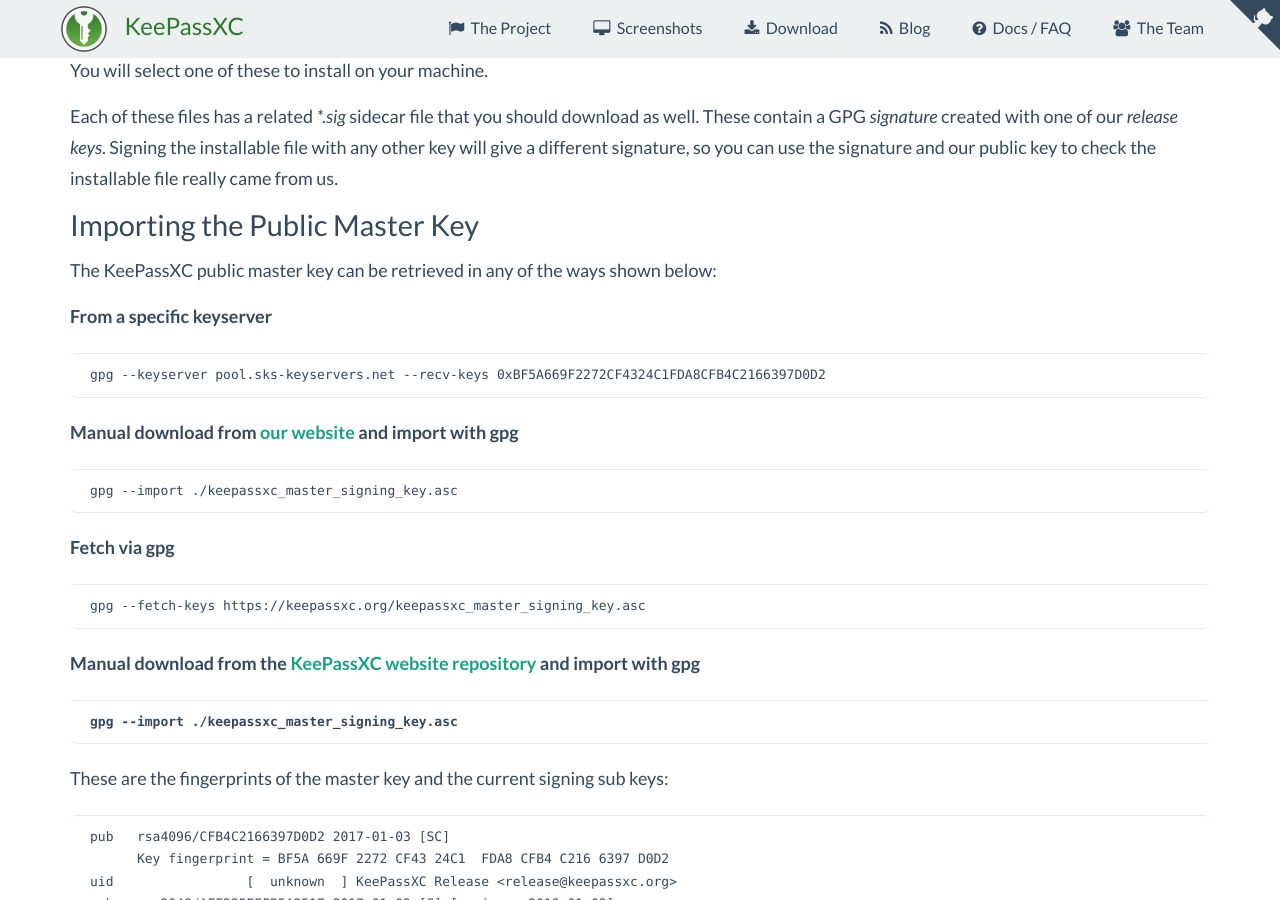
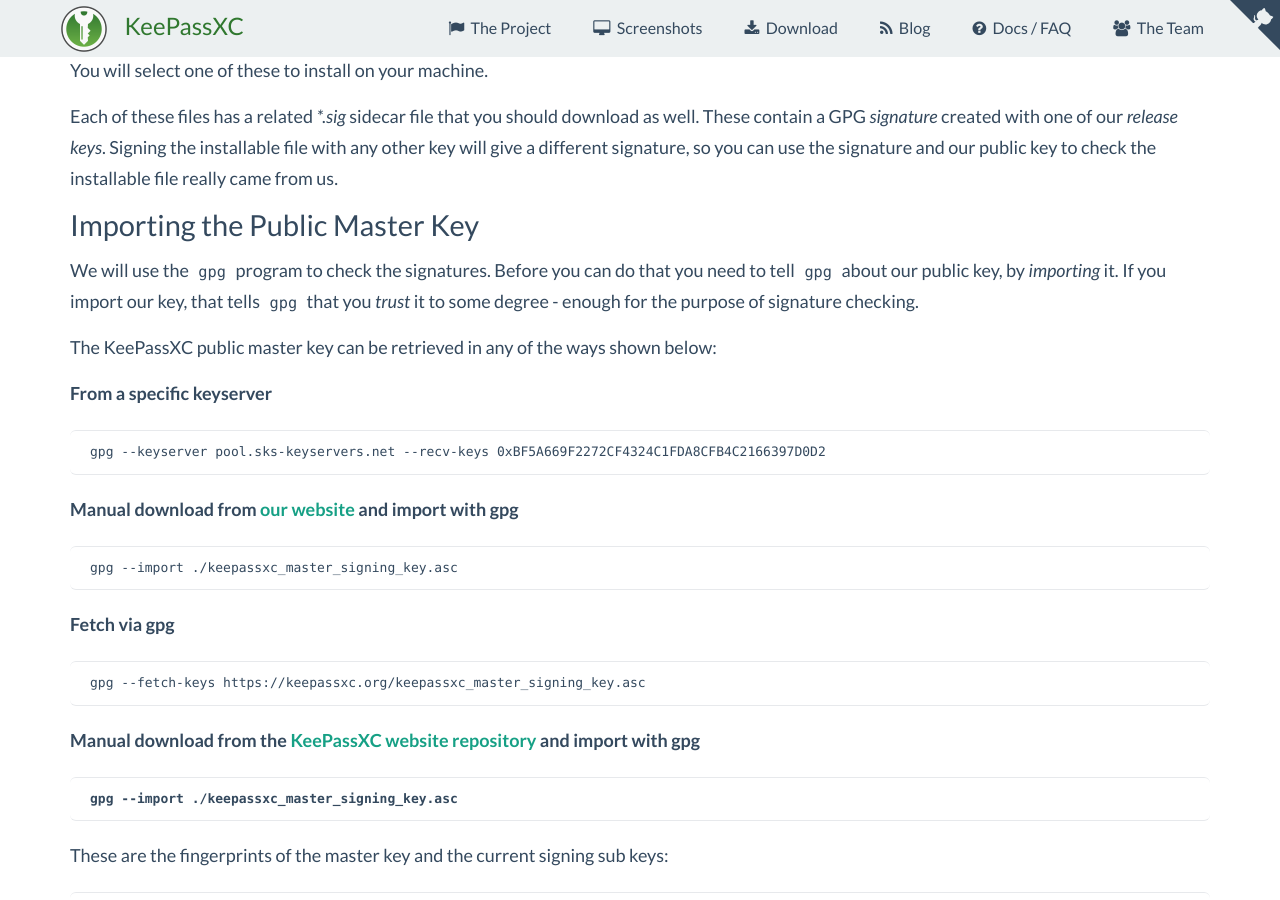
Before and after one commit to keepassxreboot/keepassxc-org, a Jekyll site: the page built from verifying-signatures.html, in a window 1280 px wide and 900 px high, scrolled down 497 px. Built offline with Jekyll 4.4.1, drawn with Linux system fonts in a browser that asks for light colours; comment, search, counter and statistics services are not loaded.

Commit message:
Explain why we import and (roughly) the meaning of 'trust'

```diff
--- a/verifying-signatures.html
+++ b/verifying-signatures.html
@@ -31,6 +31,12 @@
        and our public key to check the installable file really came from us.</p>
 
     <h4>Importing the Public Master Key</h4>
+    <p>We will use the <code>gpg</code> program to check the signatures.
+       Before you can do that you need to tell <code>gpg</code> about our public key,
+       by <em>importing</em> it. If you import our key, that tells <code>gpg</code>
+       that you <em>trust</em> it to some degree - enough for the purpose of signature checking.
+    </p>
+
     <p>The KeePassXC public master key can be retrieved in any of the ways shown below:</p>
 
     <strong>From a specific keyserver</strong>
```
